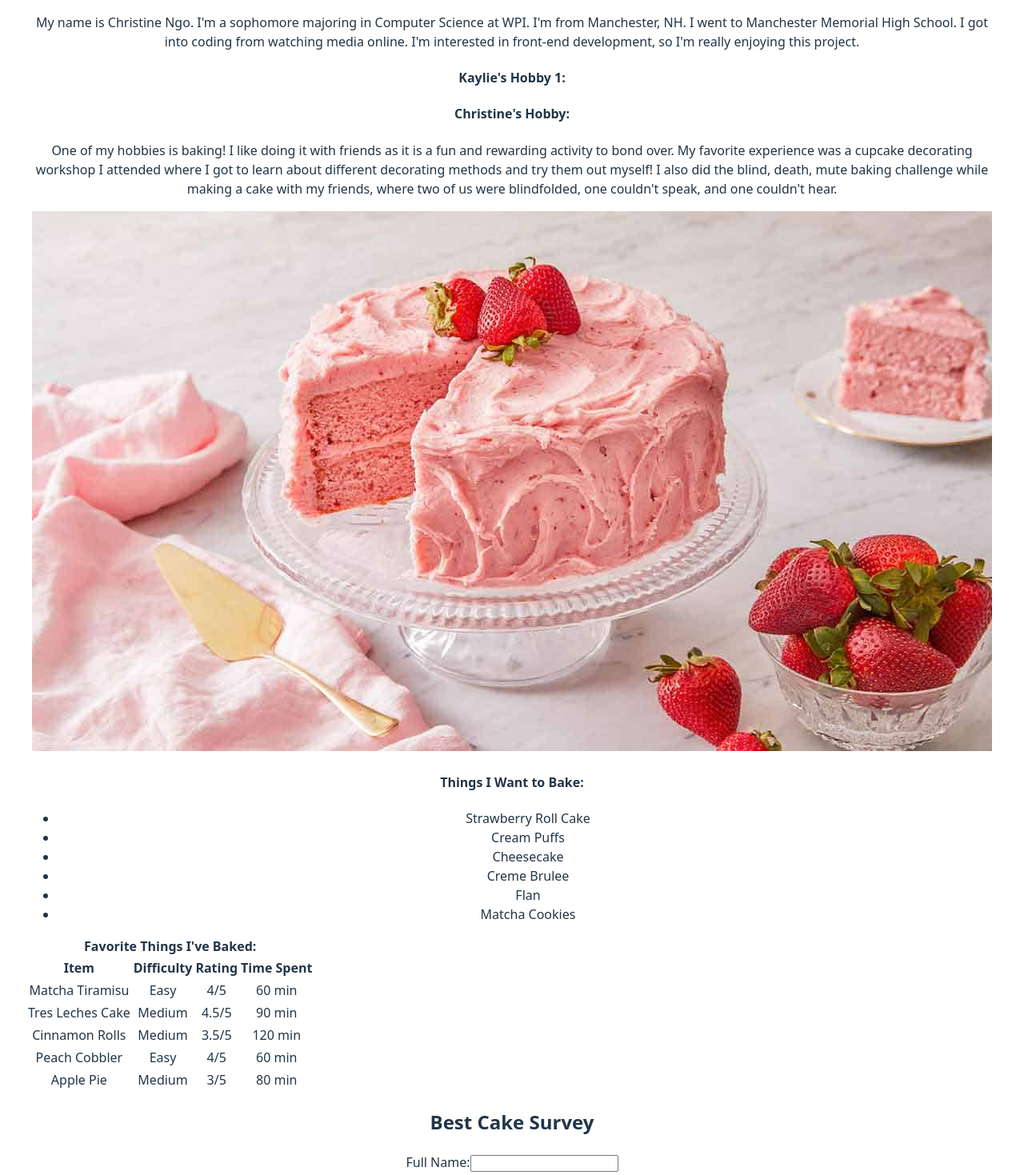
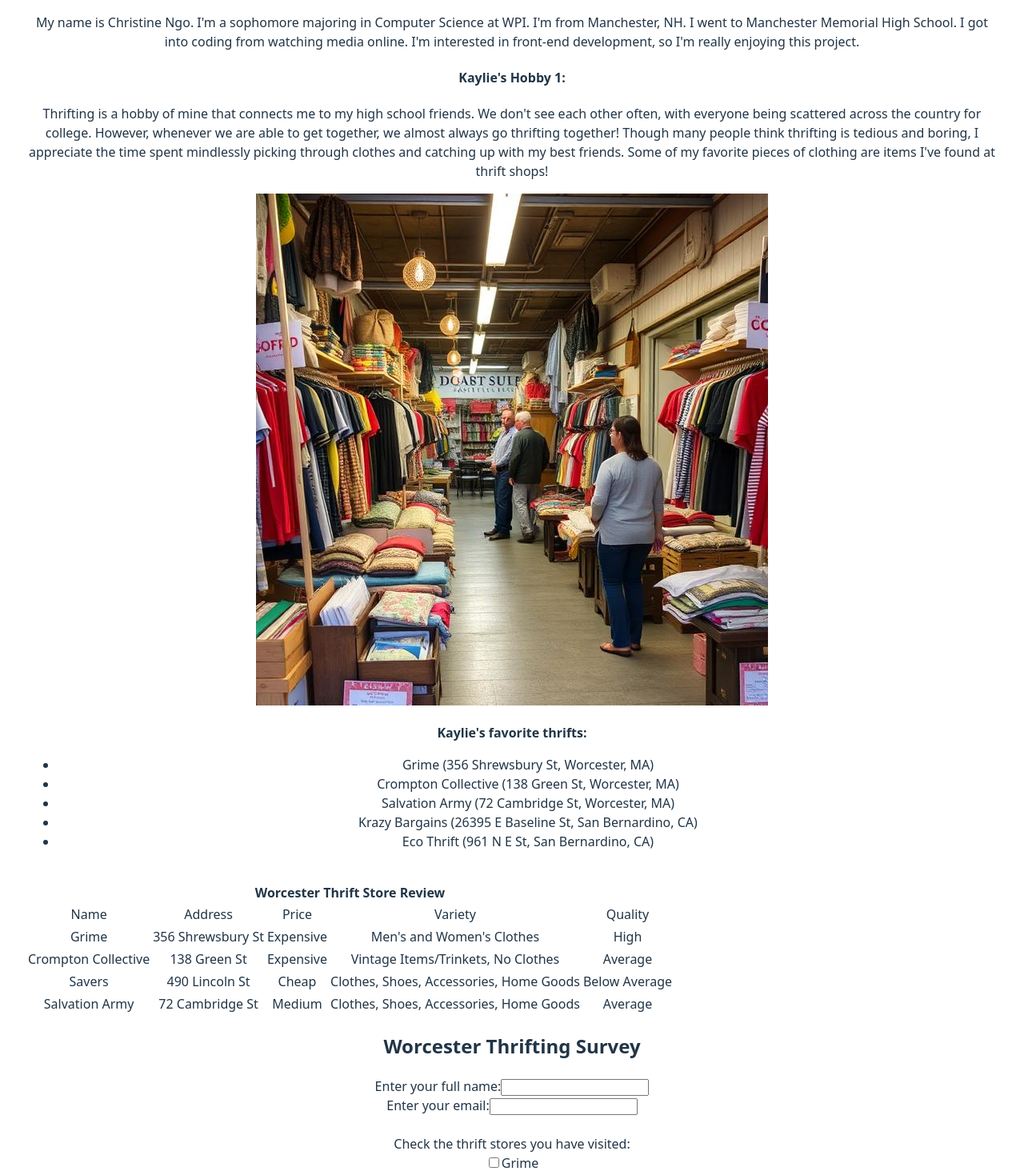
Before and after one commit to cs3733-d25/assignment2bv2-slyakis, a React (Vite) app: page / in a window 1280 px wide. Shown: the part 261-1730 px from the top of the page at 80% size. Built offline with nearby package versions, Linux system fonts and the light colour scheme.

Commit message:
complete App

```diff
--- a/src/App.tsx
+++ b/src/App.tsx
@@ -2,17 +2,15 @@ import { useState } from 'react'
 import './App.css'
 import Title from "./Title.tsx"
 import Intro from "./Intro.tsx";
+import Hobby1 from "./Hobby1.tsx";
+import List1 from "./List1.tsx";
+import Table1 from "./Table1.tsx";
+import Form1 from "./Form1.tsx";
 import Hobby2 from "./Hobby2.tsx";
 import List2 from "./List2.tsx";
 import Table2 from "./Table2.tsx";
 import Form2 from "./Form2.tsx";
 import React from "react";
-import Title from "./Title.tsx";
-import Intro from "./Intro";
-import Hobby1 from "./Hobby1.tsx";
-import List1 from "./List1";
-import Table1 from "./Table1";
-import Form1 from "./Form1";
 
 function App() {
   return (
@@ -21,6 +19,10 @@ function App() {
           <Title />
           <Intro username="Kaylie Quach / Christine Ngo" />
           <h4>Kaylie's Hobby 1:</h4>
+          <Hobby1 />
+          <List1 />
+          <Table1 />
+          <Form1 />
           <h4>Christine's Hobby:</h4>
           <Hobby2 />
           <List2 />
--- a/src/Form1.tsx
+++ b/src/Form1.tsx
@@ -64,3 +64,5 @@ const Form1 = () => {
         </>
     )
 }
+
+export default Form1;
--- a/src/Hobby1.tsx
+++ b/src/Hobby1.tsx
@@ -2,13 +2,15 @@ import "./App.css";
 
 const Hobby1 = () => {
     return (
-        <div>
+        <>
             <p>Thrifting is a hobby of mine that connects me to my high school friends. We don't see each other often, with everyone
                 being scattered across the country for college. However, whenever we are able to get together, we almost always go
                 thrifting together! Though many people think thrifting is tedious and boring, I appreciate the time spent mindlessly picking
                 through clothes and catching up with my best friends. Some of my favorite pieces of clothing are items I've found at
                 thrift shops!</p>
-            <img src="public/thrifai.jpeg" width="480" alt="Thrifting AI Photo" />
-        </div>
+            <img src="/thrifai.jpeg" width="640" />
+        </>
     )
 }
+
+export default Hobby1;
--- a/src/Hobby2.tsx
+++ b/src/Hobby2.tsx
@@ -4,7 +4,7 @@ const Hobby2 = () => {
             <p>One of my hobbies is baking! I like doing it with friends as it is a fun and rewarding activity to bond over.
                 My favorite experience was a cupcake decorating workshop I attended where I got to learn about different decorating methods and try them out myself!
                 I also did the blind, death, mute baking challenge while making a cake with my friends, where two of us were blindfolded, one couldn't speak, and one couldn't hear.</p>
-            <img src="/baking.jpg" />
+            <img src="/baking.jpg" width="640" />
         </>
     )
 }
--- a/src/List1.tsx
+++ b/src/List1.tsx
@@ -1,4 +1,3 @@
-import React from "react";
 import "./App.css";
 
 const List1 = () => {
@@ -6,7 +5,7 @@ const List1 = () => {
         <>
             <p><strong>Kaylie's favorite thrifts:</strong></p>
             <ul>
-                <li style="color:red">Grime (356 Shrewsbury St, Worcester, MA)</li>
+                <li>Grime (356 Shrewsbury St, Worcester, MA)</li>
                 <li>Crompton Collective (138 Green St, Worcester, MA)</li>
                 <li>Salvation Army (72 Cambridge St, Worcester, MA)</li>
                 <li>Krazy Bargains (26395 E Baseline St, San Bernardino, CA)</li>
@@ -16,3 +15,5 @@ const List1 = () => {
         </>
     )
 }
+
+export default List1;
--- a/src/Table1.tsx
+++ b/src/Table1.tsx
@@ -4,8 +4,8 @@ const Table1 = () => {
     return (
         <>
             <table className="collapse">
-                <caption style="font-size: 20px"><strong>Worcester Thrift Store Review</strong></caption>
-                <tr style="background-color: bisque">
+                <caption><strong>Worcester Thrift Store Review</strong></caption>
+                <tr>
                     <td>Name</td>
                     <td>Address</td>
                     <td>Price</td>
@@ -44,3 +44,5 @@ const Table1 = () => {
         </>
     )
 }
+
+export default Table1;
```
